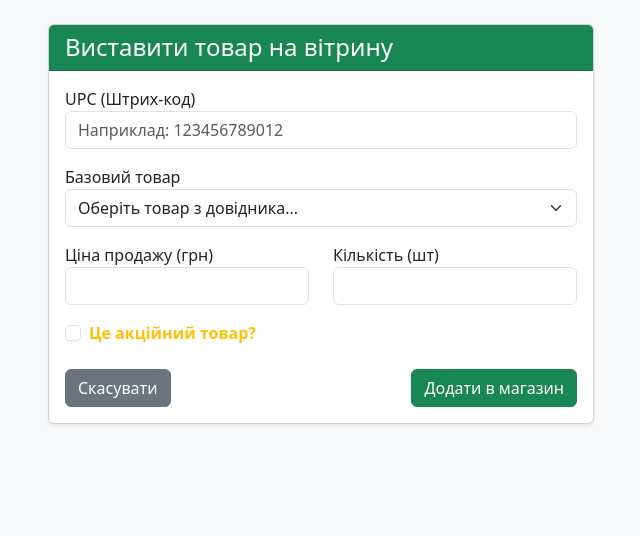
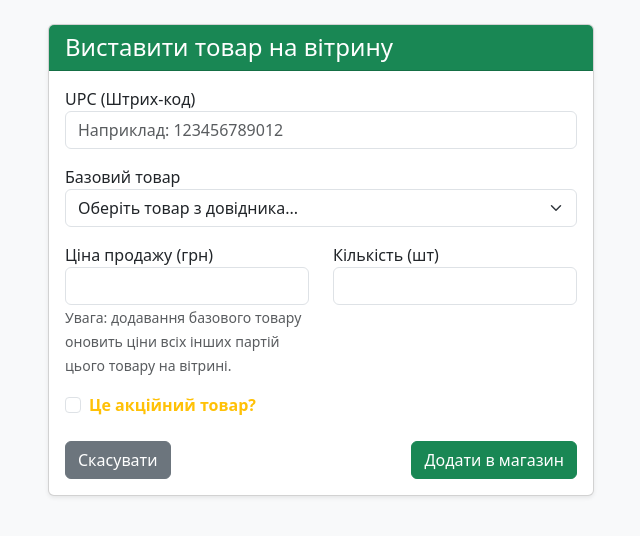
Before and after one commit to stacytrek/Zlagoda, a Flask app: template templates/add_store_product.html in a window 1280 px wide. Shown: the top 536 px of the page, without its empty margins (319-959 px from the left). Run offline with Flask 3, Linux system fonts and the light colour scheme; the template is opened without the code that fills it, so the values that code supplies are empty.

Commit message:
add UI warning about automatic price updates when adding store products

```diff
--- a/templates/add_store_product.html
+++ b/templates/add_store_product.html
@@ -28,6 +28,7 @@
                         <div class="col-md-6 mb-3">
                             <label>Ціна продажу (грн)</label>
                             <input type="number" step="0.01" min="0" name="selling_price" class="form-control" required>
+                            <small class="text-muted">Увага: додавання базового товару оновить ціни всіх інших партій цього товару на вітрині.</small>
                         </div>
                         <div class="col-md-6 mb-3">
                             <label>Кількість (шт)</label>
```
